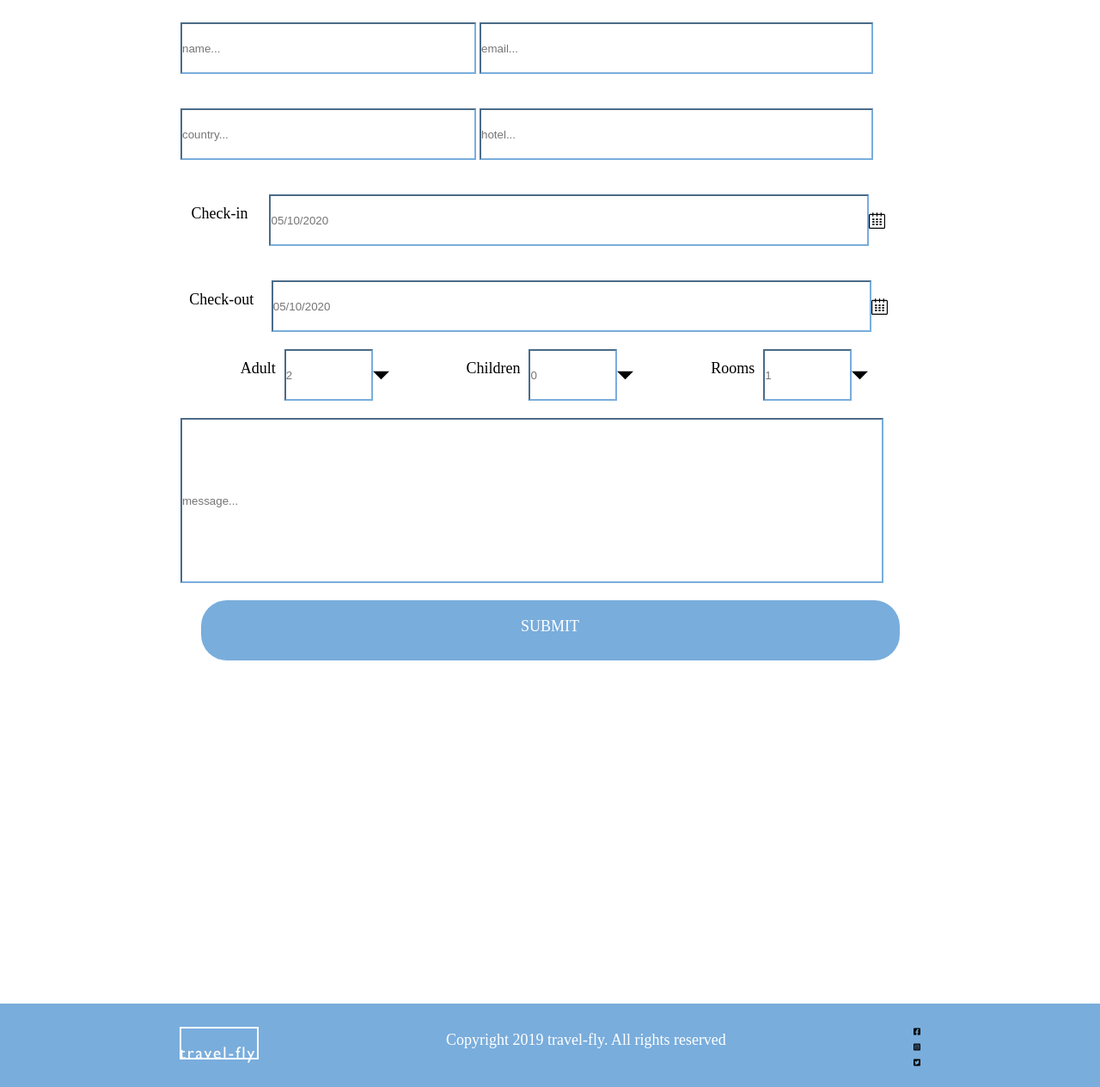
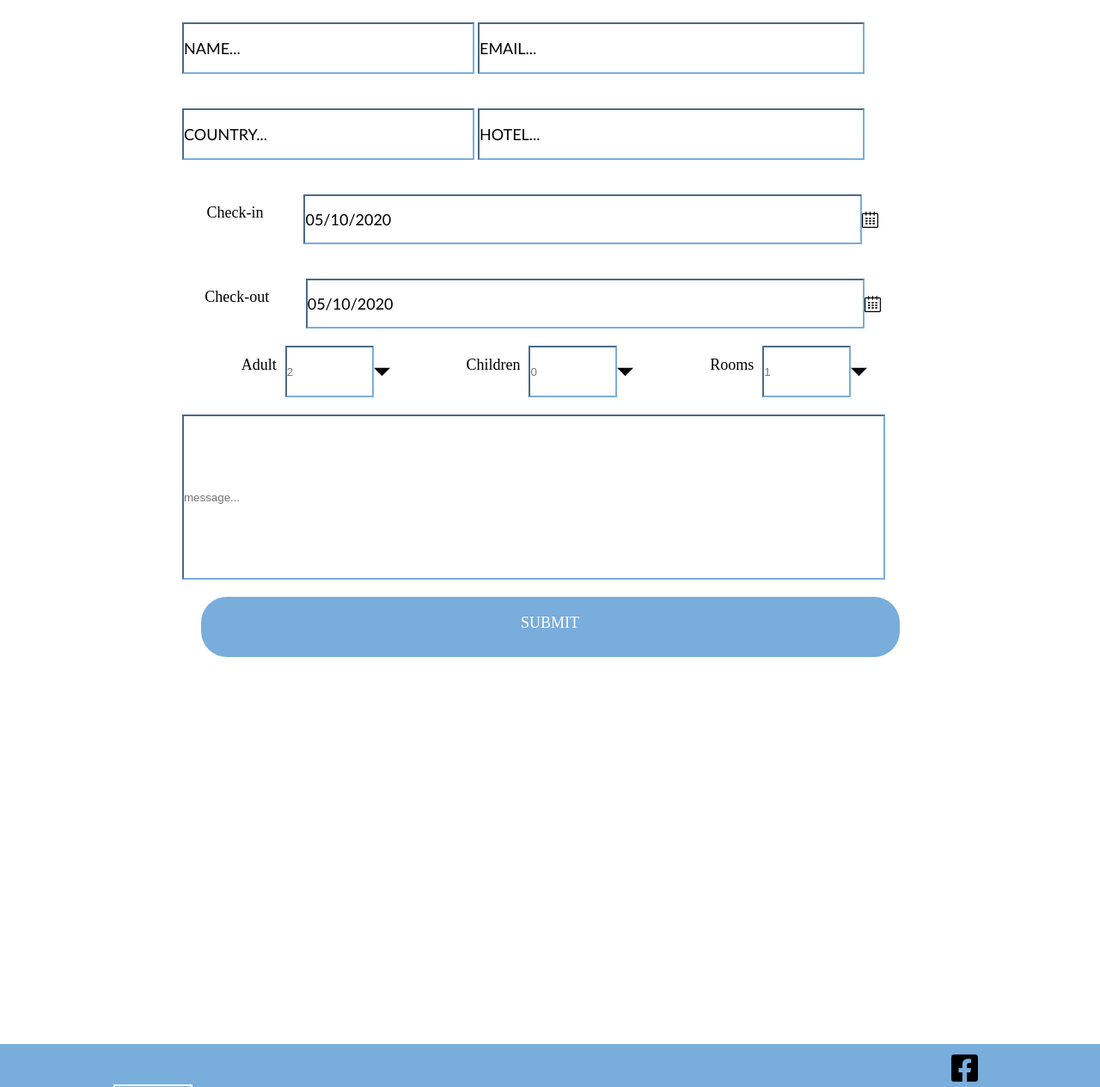
Before and after one commit to N215-emmaash/homework-four, a website: page index.html in a window 1280 px wide. Shown: the part 1240-2504 px from the top of the page at 86% size. Drawn offline with Linux system fonts and the light colour scheme; a web font is replaced by a local one.

Commit message:
latest changes

```diff
--- a/index.html
+++ b/index.html
@@ -138,7 +138,7 @@
         <a href="#"><img src="images/logo/logo-white.png" alt="" /></a>
       </div>
       <div><p>Copyright 2019 travel-fly. All rights reserved</p></div>
-      <div class="icon">
+      <div class="icons">
         <a href="#"><img src="images/facebook-square-brands.svg" alt="" /></a>
         <a href="#"><img src="images/instagram-square-brands.svg" alt="" /></a>
         <a href="#"><img src="images/twitter-square-brands.svg" alt="" /></a>
--- a/scss/body/body2.scss
+++ b/scss/body/body2.scss
@@ -154,9 +154,10 @@
     min-height: 1000px;
     flex-direction: column;
     width: 236px;
-    margin: 0 auto;
+    position: relative;
 
     .tour-pic {
+      position: absolute;
     }
     .tour-pic2 {
     }
--- a/scss/body/body3.scss
+++ b/scss/body/body3.scss
@@ -1,10 +1,10 @@
 .body3 {
   margin: 0 auto;
-  width: 1280px;
-  height: 100%;
+  width: 100%;
+  min-height: 790px;
 
   .bookingform {
-    width: 900px;
+    width: 70%;
     margin: 0 auto;
 
     h1 {
@@ -16,22 +16,23 @@
       margin: 0 auto;
       padding: 20px;
 
-      input {
-        ::placeholder {
-          color: black;
-          font-size: 18px;
-          font-family: Gill Sans;
-          font-weight: lighter;
-        }
+      input,
+      ::placeholder {
+        color: black;
+        font-size: 18px;
+        font-family: Gill Sans;
+        font-weight: 300;
+        text-transform: uppercase;
       }
+
       .box {
-        width: 344px;
-        height: 60px;
+        min-width: 340px;
+        min-height: 60px;
         border-color: #79addc;
       }
       .box2 {
-        width: 458px;
-        height: 60px;
+        min-width: 450px;
+        min-height: 60px;
         border-color: #79addc;
       }
     }
@@ -50,10 +51,16 @@
       margin-right: 12px;
       padding-right: 15px;
 
-      input {
-        width: 698px;
-        height: 60px;
+      input,
+      ::placeholder {
         border-color: #79addc;
+        min-width: 650px;
+        min-height: 58px;
+        color: black;
+        font-size: 18px;
+        font-family: Gill Sans;
+        font-weight: 300;
+        text-transform: uppercase;
       }
 
       img {
@@ -65,6 +72,9 @@
       color: black;
       font-size: 18px;
       font-family: Gill Sans;
+      text-align: center;
+      padding: 10px;
+      // text-transform: uppercase;
     }
   }
   .third-line {
--- a/scss/body/footer.scss
+++ b/scss/body/footer.scss
@@ -5,7 +5,7 @@
   background-color: #79addc;
   margin-top: 450px;
   display: flex;
-  justify-content: space-evenly;
+  justify-content: space-around;
   align-items: center;
 
   p {
@@ -16,8 +16,16 @@
     padding: 10px;
   }
 
-  .icon a {
+  .icons {
+    width: 4%;
+    padding: 10px;
     color: white;
-    widths: 15px;
+    // display: flex;
+    // align-items: center;
+    // justify-content: space-evenly;
+    z-index: inherit;
+
+    a {
+    }
   }
 }
```
Also changed, not shown: css/styles.css, 1 other file.
